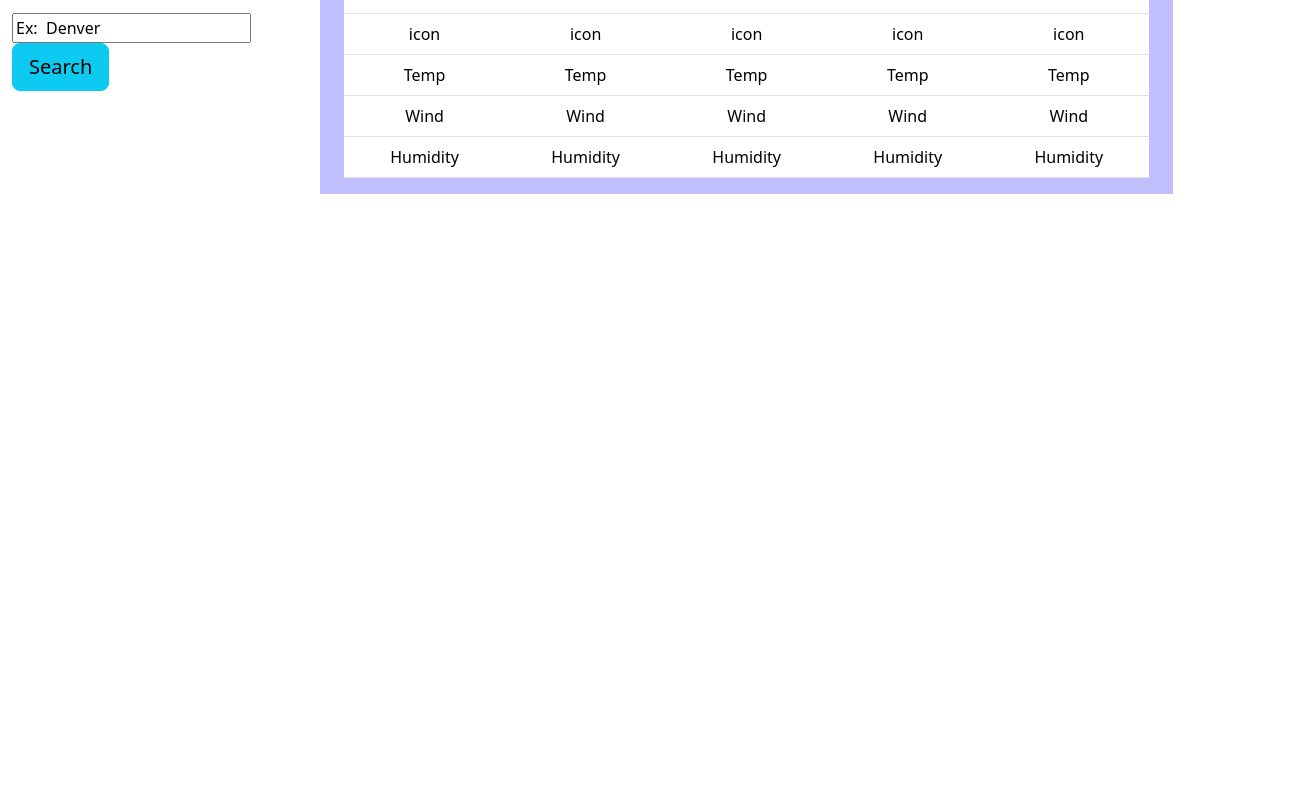
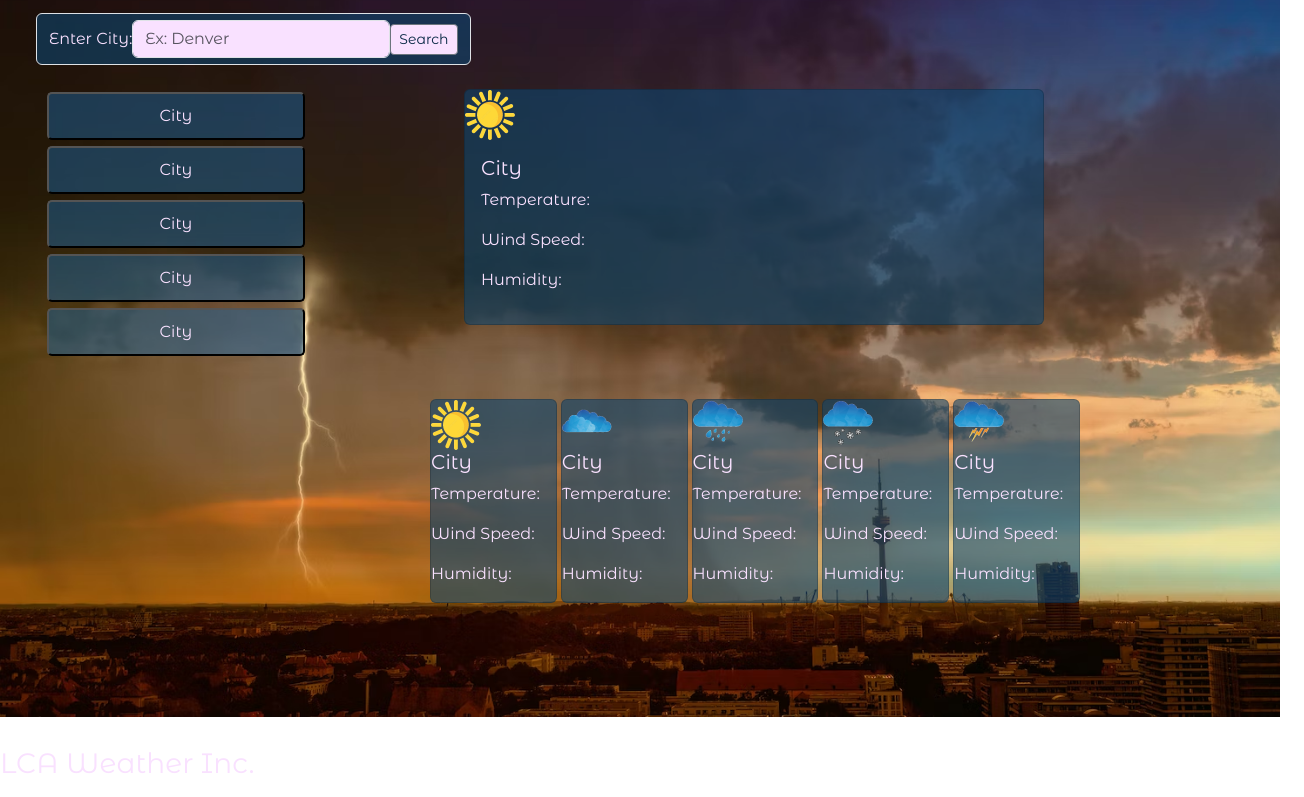
Before and after one commit to reverofsuturb/Challenge06WeatherDashboard, a plain HTML site: page index.html in a window 1280 px wide. Shown: the part 83-880 px from the top of the page, 1304 px wide, since content can reach past the window. Before the commit the page ends 800 px from the top, so only its background shows below. Drawn offline with nearby package versions, Linux system fonts and the light colour scheme.

Commit message:
added bootstrap, icons, background image

```diff
--- a/assets/style.css
+++ b/assets/style.css
@@ -1,4 +1,58 @@
-main {
-  background-color: rgb(192, 192, 255);
+:root {
+  --blueD: rgb(6, 39, 68);
+  --light: rgb(249, 225, 255);
+  --blue: rgba(15, 69, 112, 0.596);
+}
+
+body {
+  font-family: "Montserrat Alternates", sans-serif;
+  height: 100vh;
+}
+
+nav {
+  background: transparent;
+  color: var(--light);
+}
+
+.background-img {
+  background-image: url("./images/lightning.avif");
+  background-size: cover;
   height: 100%;
 }
+
+.card {
+  background-color: var(--blue);
+  color: var(--light);
+}
+
+.cardFiller {
+  background: transparent;
+  color: transparent;
+}
+
+h1 {
+  width: 100%;
+}
+
+.citySearch {
+  display: flex;
+  flex-direction: column;
+}
+
+.historyBtn {
+  padding: 10px;
+  margin: 3px;
+  border-radius: 5px;
+  background-color: #1b66a377;
+  color: var(--light);
+}
+
+.formBox {
+  background-color: var(--blue);
+  color: var(--light);
+}
+
+.searchBox {
+  background-color: var(--light);
+  color: var(--blueD);
+}
--- a/index.html
+++ b/index.html
@@ -10,91 +10,182 @@
       integrity="sha384-GLhlTQ8iRABdZLl6O3oVMWSktQOp6b7In1Zl3/Jr59b6EGGoI1aFkw7cmDA6j6gD"
       crossorigin="anonymous"
     />
-    <link rel="stylesheet" href="assets/style.css" />
-    <title>Weather Dashboard</title>
+    <link rel="preconnect" href="https://fonts.googleapis.com">
+<link rel="preconnect" href="https://fonts.gstatic.com" crossorigin>
+<link href="https://fonts.googleapis.com/css2?family=Montserrat+Alternates&display=swap" rel="stylesheet">
+    <link rel="stylesheet" href="./assets/style.css" />
+    <title>Los Cuatro Amigos Weather Inc.</title>
   </head>
   <body>
-    <header class="container-fluid text-center">
-      <h1>Los Cuatro Amigos Weather Inc.</h1>
-    </header>
-    <div class="container-fluid">
-      <div class="row">
-        <section id="sidebar" class="col col-xs-12 col-sm-3 col-md-3">
-          <form id="search-form" class="form-inline">
-            <p>Enter a city and click search:</p>
-            <input id="userCity" type="text" value="Ex:  Denver" />
-            <button
-              id="searchBtn"
-              type="button"
-              class="btn btn-primary btn-lg btn-info"
-            >
+    <div class="background-img">
+      <nav class="navbar">
+        <h1 class="text-center">Los Cuatro Amigos Weather Inc.</h1>
+      </nav>
+
+      <!-- <p class="test-city"></p> -->
+      <br />
+      <!-- Stack the columns on mobile by making one full-width and the other half-width -->
+      <form class="container-fluid col-12 ms-4">
+        <div class="input-group">
+          <span class="input-group-text formBox" id="basic-addon1"
+            >Enter City:
+            <input
+              type="text"
+              class="form-control searchBox"
+              placeholder="Ex: Denver"
+              aria-label="Ex: Denver"
+              aria-describedby="basic-addon1"
+            />
+            <button type="button" class="btn searchBtn searchBox btn-secondary btn-sm">
               Search
             </button>
-          </form>
-        </section>
-        <main class="col-xs-12 col-sm-8 col-md-8 text-center">
-          <div id="weatherTable" class="container-fluid pd-3">
-            <table class="table">
-              <thead>
-                <tr>
-                  <th scope="col" class="text-center">Date 1</th>
-                  <th scope="col" class="text-center">Date 2</th>
-                  <th scope="col" class="text-center">Date 3</th>
-                  <th scope="col" class="text-center">Date 4</th>
-                  <th scope="col" class="text-center">Date 5</th>
-                </tr>
-              </thead>
-              <tbody>
-                <tr>
-                  <!-- <th scope="row">icons</th> -->
-                  <td>icon</td>
-                  <td>icon</td>
-                  <td>icon</td>
-                  <td>icon</td>
-                  <td>icon</td>
-                </tr>
-                <tr>
-                  <!-- <th scope="row">Temps</th> -->
-                  <td>Temp</td>
-                  <td>Temp</td>
-                  <td>Temp</td>
-                  <td>Temp</td>
-                  <td>Temp</td>
-                </tr>
-                <tr>
-                  <td>Wind</td>
-                  <td>Wind</td>
-                  <td>Wind</td>
-                  <td>Wind</td>
-                  <td>Wind</td>
-                </tr>
-                <tr>
-                  <td>Humidity</td>
-                  <td>Humidity</td>
-                  <td>Humidity</td>
-                  <td>Humidity</td>
-                  <td>Humidity</td>
-                </tr>
-              </tbody>
-            </table>
+          </span>
+        </div>
+      </form>
+
+
+      <br>
+      <div class="container-fluid col-12">
+        <div class="row">
+            <div id="weatherList" class="me-5 pd-3 col-md-3">
+                    <ul class="citySearch text-start">
+                      <button class="historyBtn">City</button>
+                      <button class="historyBtn">City</button>
+                      <button class="historyBtn">City</button>
+                      <button class="historyBtn">City</button>
+                      <button class="historyBtn">City</button>
+                    </ul>
+           </div>
+
+            <div class="ms-5 ps-5 col-md-6">
+            <div class="card">
+              <img
+                src="./Assets/icons/sun vector.png"
+                height="50px"
+                width="50px"
+                class="weather-img"
+                alt="..."
+              />
+              <!--alt tag would have to be dynamic-->
+              <div class="card-body">
+                <h5 class="card-title test-city text-start">City</h5>
+                <p class="text-start">Temperature:</p>
+                <p class="text-start">Wind Speed:</p>
+                <p class="text-start">Humidity:</p>
+              </div>
+            </div>
           </div>
-        </main>
+        </div>
       </div>
-    </div>
 
-    <main class="container-fluid text-center">
-      <div id="weatherTable" class="container"></div>
-    </main>
-    <script
-      src="https://code.jquery.com/jquery-3.6.3.js"
-      integrity="sha256-nQLuAZGRRcILA+6dMBOvcRh5Pe310sBpanc6+QBmyVM="
-      crossorigin="anonymous"
-    ></script>
+      <br />
+
+      <div class="container-fluid text-center col-12">
+        <div class="row mb-5 pb-5">
+          <div class="col-md-3"></div>
+          <div class="col-md-9">
+            <div class="row g-1 ms-5 ps-5  col-md-9">
+              <div class="col">
+                <div class="card">
+                  <img
+                    src="./assets/icons/sun vector.png"
+                    height="50px"
+                    width="50px"
+                    class="weather-img"
+                    alt="..."
+                  />
+                  <!--icon-->
+                  <div class="card-body-day1">
+                    <h5 class="card-title test-city text-start">City</h5>
+                    <p class="temp text-start">Temperature:</p>
+                    <p class="wind text-start">Wind Speed:</p>
+                    <p class="humidity text-start">Humidity:</p>
+                  </div>
+                </div>
+              </div>
+              <div class="col">
+                <div class="card">
+                  <img
+                    src="./assets/icons/cloudy.png"
+                    height="50px"
+                    width="50px"
+                    alt="..."
+                  />
+                  <!--icon-->
+                  <div class="card-body-day2">
+                    <h5 class="card-title test-city text-start">City</h5>
+                    <p class="temp text-start">Temperature:</p>
+                    <p class="wind text-start">Wind Speed:</p>
+                    <p class="humidity text-start">Humidity:</p>
+                  </div>
+                </div>
+              </div>
+              <div class="col">
+                <div class="card">
+                  <img
+                    src="./assets/icons/cloudyrain.png"
+                    height="50px"
+                    width="50px"
+                    alt="..."
+                  />
+                  <!--icon-->
+                  <div class="card-body-day3">
+                    <h5 class="card-title test-city text-start">City</h5>
+                    <p class="temp text-start">Temperature:</p>
+                    <p class="wind text-start">Wind Speed:</p>
+                    <p class="humidity text-start">Humidity:</p>
+                  </div>
+                </div>
+              </div>
+              <div class="col">
+                <div class="card">
+                  <img
+                    src="./assets/icons/cloudysnow.png"
+                    height="50px"
+                    width="50px"
+                    alt="..."
+                  />
+                  <!--icon-->
+                  <div class="card-body-day4">
+                    <h5 class="card-title test-city text-start">City</h5>
+                    <p class="temp text-start">Temperature:</p>
+                    <p class="wind text-start">Wind Speed:</p>
+                    <p class="humidity text-start">Humidity:</p>
+                  </div>
+                </div>
+              </div>
+              <div class="col">
+                <div class="card">
+                  <img
+                    src="./assets/icons/cloudylightning.png"
+                    height="50px"
+                    width="50px"
+                    alt="..."
+                  />
+                  <!--icon-->
+                  <div class="card-body-day5">
+                    <h5 class="card-title test-city text-start">City</h5>
+                    <p class="temp text-start">Temperature:</p>
+                    <p class="wind text-start">Wind Speed:</p>
+                    <p class="humidity text-start">Humidity:</p>
+                  </div>
+                </div>
+              </div>
+            </div>
+          </div>
+        </div>
+      </div>
+
+    <nav class="navbar mt-5 pt-5">
+      <h3 class="text-start">LCA Weather Inc.</h3>
+    </nav>
+
     <script
       src="https://cdn.jsdelivr.net/npm/bootstrap@5.3.0-alpha1/dist/js/bootstrap.bundle.min.js"
       integrity="sha384-w76AqPfDkMBDXo30jS1Sgez6pr3x5MlQ1ZAGC+nuZB+EYdgRZgiwxhTBTkF7CXvN"
       crossorigin="anonymous"
     ></script>
-    <script src="assets/script.js"></script>
+    <script src="https://ajax.googleapis.com/ajax/libs/jquery/3.6.3/jquery.min.js"></script>
+    <script src="./assets/script.js"></script>
   </body>
 </html>
```
Also changed, not shown: assets/script.js (+13 -51 lines), assets/icons/cloudy.png (added), assets/icons/cloudylightning.png (added), assets/icons/cloudyrain.png (added), assets/icons/cloudysnow.png (added), assets/icons/sun vector.png (added), assets/images/lightning.avif (added).
